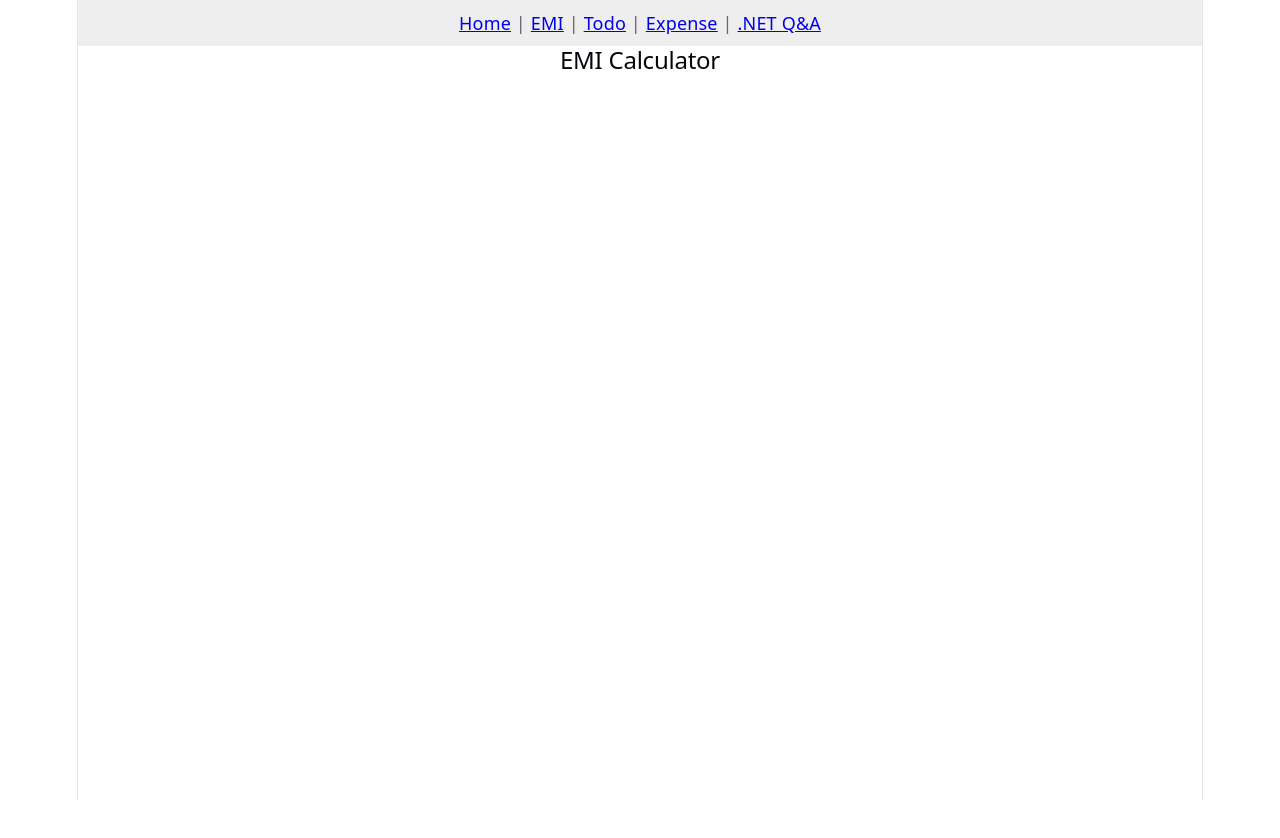
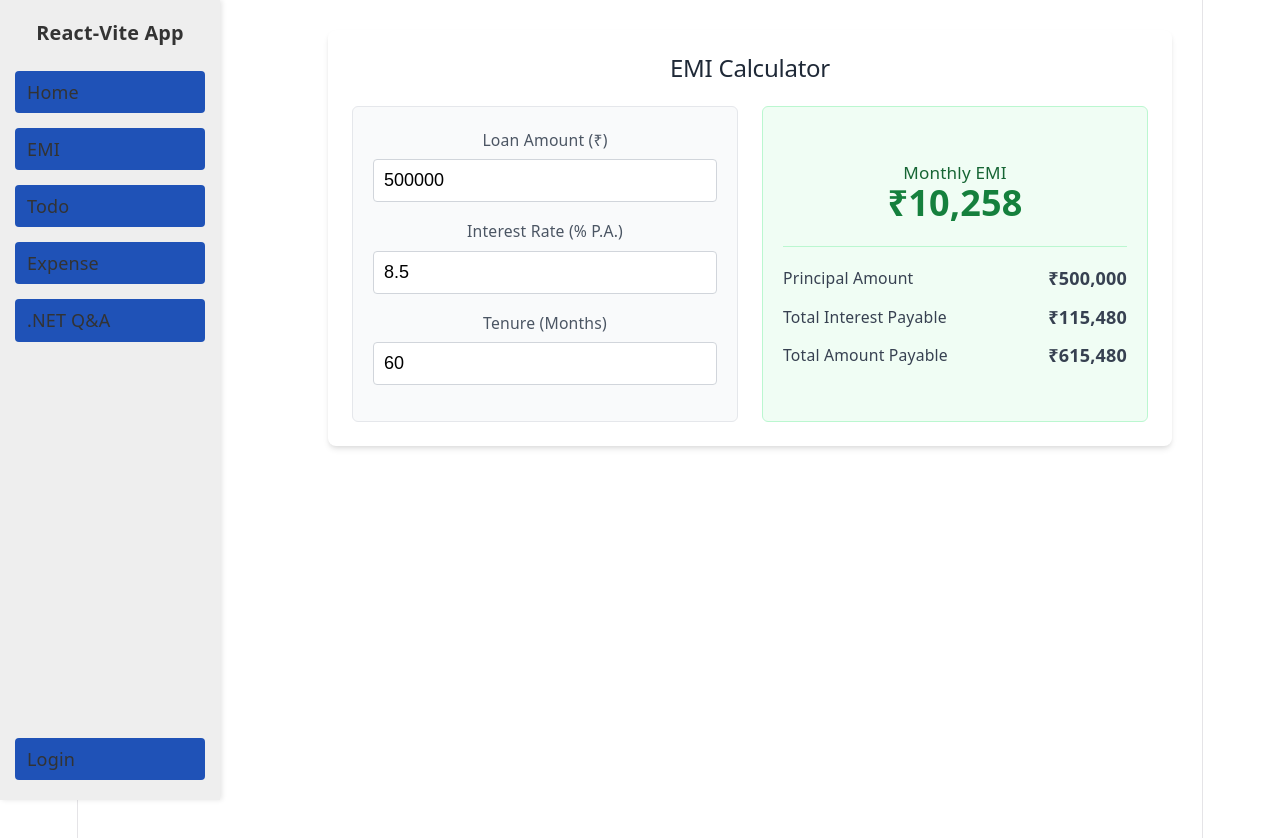
Before and after one commit to muniprasad03/muniprasad03.github.io, a React (Vite) app: page /emi in a window 1280 px wide. Shown: the top 838 px of the page. Before the commit the page ends 800 px from the top, so only its background shows below. Built offline with nearby package versions, Linux system fonts and the light colour scheme; the HTML template or start-up script is replaced by a standard one.

Commit message:
emi calculator added

```diff
--- a/src/App.jsx
+++ b/src/App.jsx
@@ -1,16 +1,14 @@
 import { Routes, Route } from "react-router-dom";
-import Navbar from "./components/Navbar";
+import Navbar from "./components/navbar/Navbar";
 import Home from "./pages/Home";
+import Todo from "./pages/Todo";
+import Login from "./pages/Login";
+import Emi from "./components/emi/Emi";
 
-function Emi() {
-  return <h2>EMI Calculator</h2>;
-}
-function Todo() {
-  return <h2>Todo App</h2>;
-}
 function Expense() {
   return <h2>Expense Manager</h2>;
 }
+
 function Interview() {
   return <h2>.NET Interview Q&A</h2>;
 }
@@ -18,15 +16,20 @@ function Interview() {
 function App() {
   return (
     <>
+      {/* This component is now fixed to the left edge (220px wide) */}
       <Navbar />
 
+      {/* Main Content Layout Container */}
+      <main style={{ marginLeft: "220px", padding: "30px", minHeight: "100vh" }}>
         <Routes>
           <Route path="/" element={<Home />} />
           <Route path="/emi" element={<Emi />} />
           <Route path="/todo" element={<Todo />} />
           <Route path="/expense" element={<Expense />} />
-        <Route path="/my-website" element={<Dotnet-Interview />} />
+          <Route path="/my-website" element={<Interview />} />
+          <Route path="/Login" element={<Login />} />
         </Routes>
+      </main>
     </>
   );
 }
--- a/src/components/Navbar.jsx
+++ /dev/null
@@ -1,13 +0,0 @@
-import { Link } from "react-router-dom";
-
-export default function Navbar() {
-  return (
-    <nav style={{ padding: "10px", background: "#eee" }}>
-      <Link to="/">Home</Link>{" | "}
-      <Link to="/emi">EMI</Link>{" | "}
-      <Link to="/todo">Todo</Link>{" | "}
-      <Link to="/expense">Expense</Link>{" | "}
-      <Link to="/my-website">.NET Q&A</Link>
-    </nav>
-  );
-}
--- /dev/null
+++ b/src/components/emi/Emi.css
@@ -0,0 +1,106 @@
+.emi-container {
+    max-width: 800px;
+    background: #fff;
+    padding: 24px;
+    border-radius: 8px;
+    box-shadow: 0 4px 6px -1px rgba(0, 0, 0, 0.1), 0 2px 4px -1px rgba(0, 0, 0, 0.06);
+  }
+
+  .emi-container h2 {
+    margin-top: 0;
+    margin-bottom: 24px;
+    color: #1f2937;
+  }
+
+  .emi-grid {
+    display: grid;
+    grid-template-columns: 1fr 1fr;
+    gap: 24px;
+  }
+
+  @media (max-width: 600px) {
+    .emi-grid {
+      grid-template-columns: 1fr;
+    }
+  }
+
+  .emi-card {
+    padding: 20px;
+    background: #f9fafb;
+    border-radius: 6px;
+    border: 1px solid #e5e7eb;
+  }
+
+  .input-group {
+    margin-bottom: 16px;
+  }
+
+  .input-group label {
+    display: block;
+    font-size: 0.875rem;
+    font-weight: 500;
+    color: #4b5563;
+    margin-bottom: 6px;
+  }
+
+  .input-group input {
+    width: 100%;
+    padding: 10px;
+    border: 1px solid #d1d5db;
+    border-radius: 4px;
+    font-size: 1rem;
+    box-sizing: border-box;
+  }
+
+  .input-group input:focus {
+    outline: none;
+    border-color: #2563eb;
+  }
+
+  .results {
+    display: flex;
+    flex-direction: column;
+    justify-content: center;
+    background: #f0fdf4; /* Light green theme for results */
+    border-color: #bbf7d0;
+  }
+
+  .result-item {
+    display: flex;
+    justify-content: space-between;
+    margin-vertical: 8px;
+    padding: 6px 0;
+    color: #374151;
+  }
+
+  .result-item.highlight {
+    flex-direction: column;
+    align-items: center;
+    gap: 4px;
+    margin-bottom: 12px;
+  }
+
+  .result-item.highlight .label {
+    font-size: 0.95rem;
+    color: #166534;
+  }
+
+  .result-item.highlight .value {
+    font-size: 2rem;
+    font-weight: 700;
+    color: #15803d;
+  }
+
+  .result-item .label {
+    font-size: 0.875rem;
+  }
+
+  .result-item .value {
+    font-weight: 600;
+  }
+
+  hr {
+    border: 0;
+    border-top: 1px solid #bbf7d0;
+    margin: 12px 0;
+  }
--- /dev/null
+++ b/src/components/emi/Emi.jsx
@@ -0,0 +1,84 @@
+import { useState } from "react";
+import "./Emi.css"; // Import the styling file
+
+export default function Emi() {
+  const [loanAmount, setLoanAmount] = useState(500000);
+  const [interestRate, setInterestRate] = useState(8.5);
+  const [tenure, setTenure] = useState(60); // in months
+
+  // Standard EMI Formula: [P x R x (1+R)^N]/[(1+R)^N-1]
+  const calculateEmi = () => {
+    const P = parseFloat(loanAmount);
+    const monthlyRate = parseFloat(interestRate) / 12 / 100;
+    const N = parseFloat(tenure);
+
+    if (!P || !monthlyRate || !N) return 0;
+
+    const emi = (P * monthlyRate * Math.pow(1 + monthlyRate, N)) / (Math.pow(1 + monthlyRate, N) - 1);
+    return Math.round(emi);
+  };
+
+  const emiVal = calculateEmi();
+  const totalPayment = emiVal * tenure;
+  const totalInterest = totalPayment - loanAmount;
+
+  return (
+    <div className="emi-container">
+      <h2>EMI Calculator</h2>
+
+      <div className="emi-grid">
+        {/* Input Controls */}
+        <div className="emi-card inputs">
+          <div className="input-group">
+            <label>Loan Amount (₹)</label>
+            <input
+              type="number"
+              value={loanAmount}
+              onChange={(e) => setLoanAmount(e.target.value)}
+            />
+          </div>
+
+          <div className="input-group">
+            <label>Interest Rate (% P.A.)</label>
+            <input
+              type="number"
+              step="0.1"
+              value={interestRate}
+              onChange={(e) => setInterestRate(e.target.value)}
+            />
+          </div>
+
+          <div className="input-group">
+            <label>Tenure (Months)</label>
+            <input
+              type="number"
+              value={tenure}
+              onChange={(e) => setTenure(e.target.value)}
+            />
+          </div>
+        </div>
+
+        {/* Breakdown Output */}
+        <div className="emi-card results">
+          <div className="result-item highlight">
+            <span className="label">Monthly EMI</span>
+            <span className="value">₹{emiVal.toLocaleString()}</span>
+          </div>
+          <hr />
+          <div className="result-item">
+            <span className="label">Principal Amount</span>
+            <span className="value">₹{Number(loanAmount).toLocaleString()}</span>
+          </div>
+          <div className="result-item">
+            <span className="label">Total Interest Payable</span>
+            <span className="value">₹{totalInterest > 0 ? totalInterest.toLocaleString() : 0}</span>
+          </div>
+          <div className="result-item">
+            <span className="label">Total Amount Payable</span>
+            <span className="value">₹{totalPayment > 0 ? totalPayment.toLocaleString() : 0}</span>
+          </div>
+        </div>
+      </div>
+    </div>
+  );
+}
--- /dev/null
+++ b/src/components/navbar/Navbar.css
@@ -0,0 +1,52 @@
+/* Sidebar Layout Container */
+.sidebar-nav {
+    position: fixed;
+    top: 0;
+    left: 0;
+    width: 220px;
+    height: 100vh;
+    background-color: #eee;
+    padding: 20px 15px;
+    display: flex;
+    flex-direction: column;
+    gap: 15px;
+    box-shadow: 2px 0 5px rgba(0, 0, 0, 0.1);
+    box-sizing: border-box;
+  }
+
+  /* Sidebar Title Header */
+  .sidebar-title {
+    font-weight: bold;
+    margin-bottom: 10px;
+    font-size: 1.1rem;
+    color: #333;
+  }
+
+  /* Individual Links Style */
+  .sidebar-link {
+    text-decoration: none;
+    color: #333;
+    font-weight: 500;
+    padding: 8px 12px;
+    border-radius: 4px;
+    background-color: #1f52b7;
+    text-align: left;
+    transition: background-color 0.2s ease;
+  }
+
+  .sidebar-link:hover {
+    background-color: #e2e8f0; /* Simple gray hover highlight */
+  }
+
+  /* Specific instruction to push login link down */
+  .login-link {
+    margin-top: auto;
+  }
+
+  /* Content Container to shift pages past the sidebar */
+  .main-content-layout {
+    margin-left: 220px;
+    padding: 30px;
+    min-height: 100vh;
+    box-sizing: border-box;
+  }
--- /dev/null
+++ b/src/components/navbar/Navbar.jsx
@@ -0,0 +1,18 @@
+import { Link } from "react-router-dom";
+import "./Navbar.css";
+export default function Navbar() {
+  return (
+    <nav className="sidebar-nav">
+      <div className="sidebar-title">React-Vite App</div>
+
+      <Link to="/" className="sidebar-link">Home</Link>
+      <Link to="/emi" className="sidebar-link">EMI</Link>
+      <Link to="/todo" className="sidebar-link">Todo</Link>
+      <Link to="/expense" className="sidebar-link">Expense</Link>
+      <Link to="/my-website" className="sidebar-link">.NET Q&A</Link>
+
+
+      <Link to="/Login" className="sidebar-link login-link">Login</Link>
+    </nav>
+  );
+}
--- /dev/null
+++ b/src/pages/Login.jsx
@@ -0,0 +1,9 @@
+export default function Login() {
+  return (
+    <>
+      <div>
+        <h2>Welcome to login</h2>
+      </div>
+    </>
+  );
+}
--- a/src/pages/Todo.jsx
+++ b/src/pages/Todo.jsx
@@ -0,0 +1,9 @@
+export default function Todo() {
+  return (
+    <>
+      <div>
+        <h1>Welcome to do form</h1>
+      </div>
+    </>
+  );
+}
```
Also changed, not shown: src/pages/Emi.jsx (deleted). Lines whose indentation alone changed are shown as unchanged.
